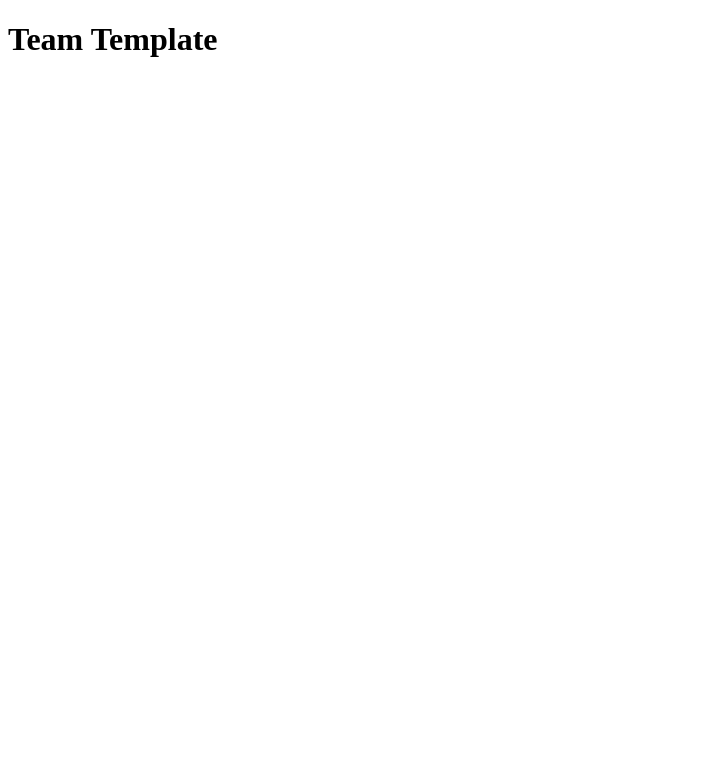
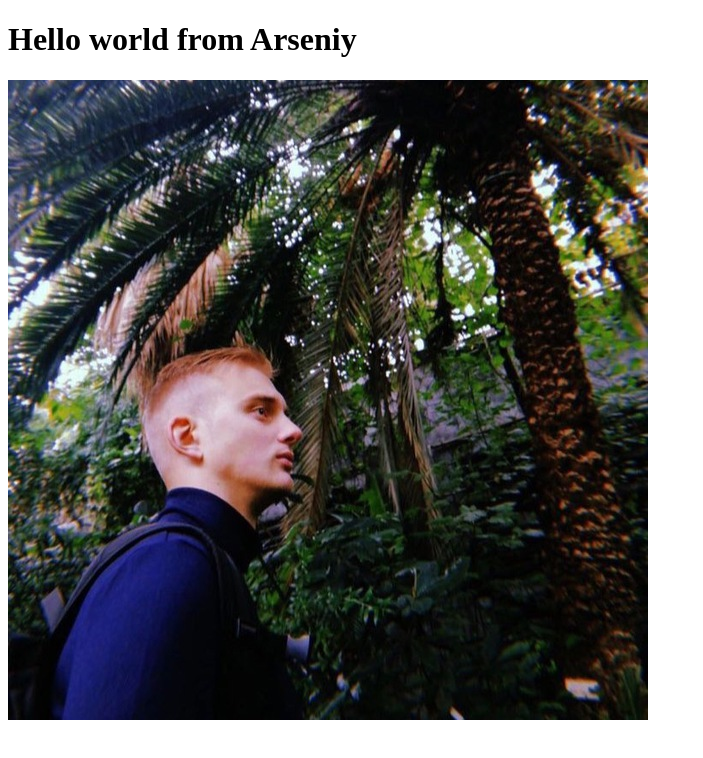
Before and after one commit to Arseniy-Hrechukha/html., a plain HTML site: page index.html in a window 1280 px wide. Shown: the whole page, without its empty margins (0-703 px from the left). Drawn offline with Linux system fonts and the light colour scheme.

Commit message:
Sample html code

```diff
--- a/index.html
+++ b/index.html
@@ -9,7 +9,8 @@
 </head>
 <body>
     <header>
-        <h1>Team Template</h1>
+        <h1>Hello world from Arseniy</h1>
+        <img src="img/Arsa.jpg" alt="Arsa">
     </header>
     <main>
 
```
Also changed, not shown: img/Arsa.jpg (added).
